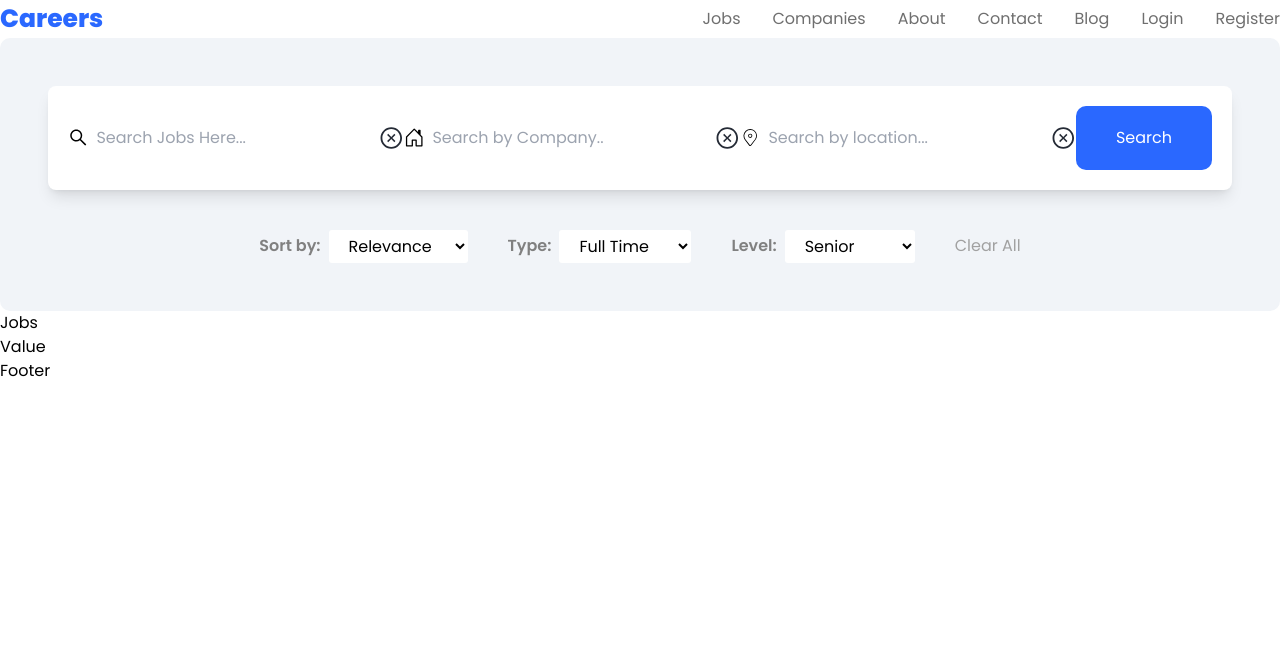
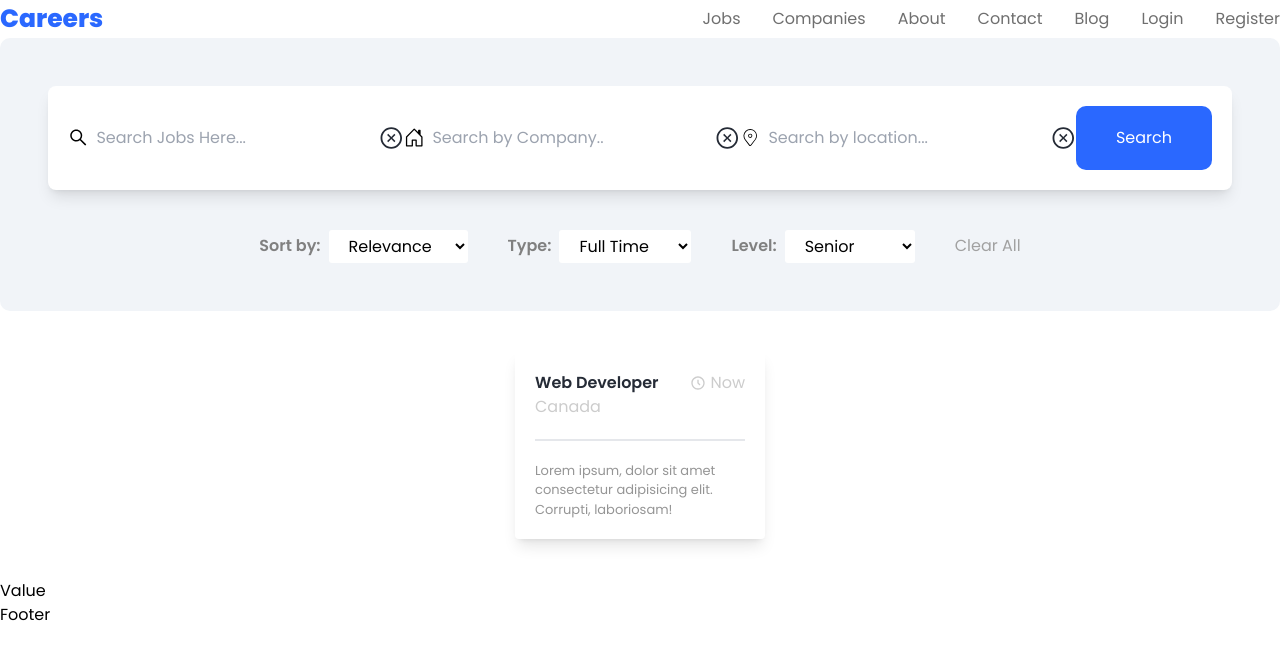
Before and after one commit to CodeWithSammy/Careers, a React (Vite) app: page / in a window 1280 px wide. Shown: the top 660 px of the page. Built offline with nearby package versions, Linux system fonts and the light colour scheme.

Commit message:
halfway donw with job section

```diff
--- a/src/Components/JobsDiv/Jobs.jsx
+++ b/src/Components/JobsDiv/Jobs.jsx
@@ -1,8 +1,28 @@
-
+import { BiTimeFive } from "react-icons/bi"
 
 const Jobs = () => {
   return (
-    <div>Jobs</div>
+
+    <div>
+      <div className="jobContainer flex gap-10 justify-center flex-wrap items-center py-10" >
+        <div className="group group/item singleJob w-[250px] p-[20px] bg-white rounded [10px] hover:bg-blueColor shadow-lg shadow-greyIsh-400/700 hover:shadow-lg">
+          <span className='flex justify-between items-center gap-4'>
+            <h1 className='text-[16px] font-semibold text-[#252b36] group-hover:text-white' >Web Developer</h1>
+
+            <span className="flex items-center text-[#ccc] gap-1">
+              <BiTimeFive /> Now
+            </span>
+          </span>
+
+          <h6 className="text-[#ccc]">Canada</h6>
+
+          <p className='text-[13px] text-[#959595] pt-[20px] border-t-[2px] mt-[20px] group-hover:text-white'>
+            Lorem ipsum, dolor sit amet consectetur adipisicing elit. Corrupti, laboriosam!
+          </p>
+        </div>
+
+      </div >
+    </div >
   )
 }
 
```
